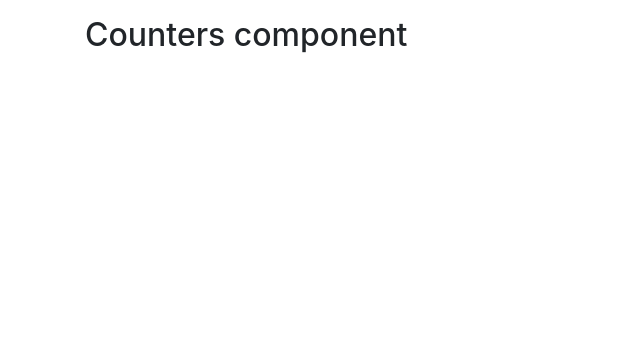
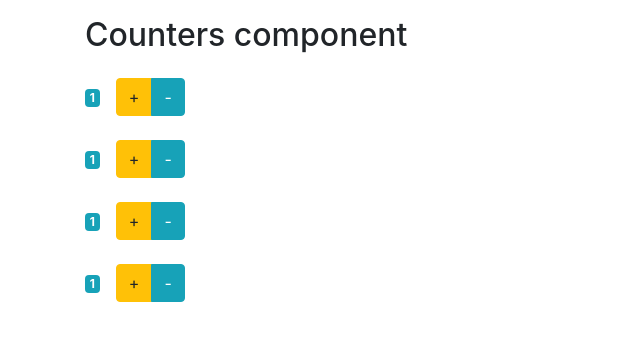
Before and after one commit to MariusCodeAcademy/js3_react_Intro, a React (Create React App) app: page / in a window 1280 px wide. Shown: the top 340 px of the page, without its empty margins (0-640 px from the left). Built offline with nearby package versions, Linux system fonts and the light colour scheme.

Commit message:
4 couters in counter js

```diff
--- a/src/components/counter.jsx
+++ b/src/components/counter.jsx
@@ -34,8 +34,7 @@ class Counter extends Component {
 
   render() {
     return (
-      <div className="container mt-4">
-        <h2 style={{ fontSize: '2em' }}>I am React counter component</h2>
+      <div className="mt-4">
         <span className={this.getBadgeClasses()}>{this.formatCount()}</span>
         <div className="btn-group">
           <button onClick={() => this.handleIncrement('btn_1')} className="btn btn-warning">
--- a/src/components/counters.jsx
+++ b/src/components/counters.jsx
@@ -1,10 +1,19 @@
 import React, { Component } from 'react';
+import Counter from './counter';
 
 class Counters extends Component {
   state = {};
 
   render() {
-    return <h2>Counters component</h2>;
+    return (
+      <div>
+        <h2>Counters component</h2>
+        <Counter />
+        <Counter />
+        <Counter />
+        <Counter />
+      </div>
+    );
   }
 }
 
```
